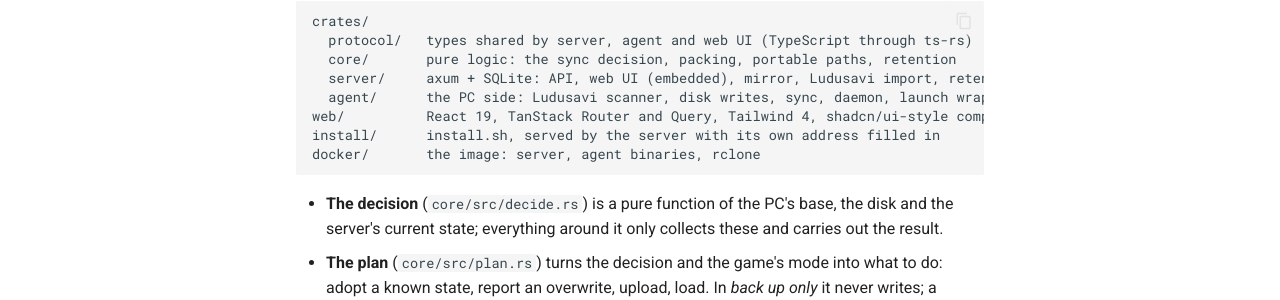
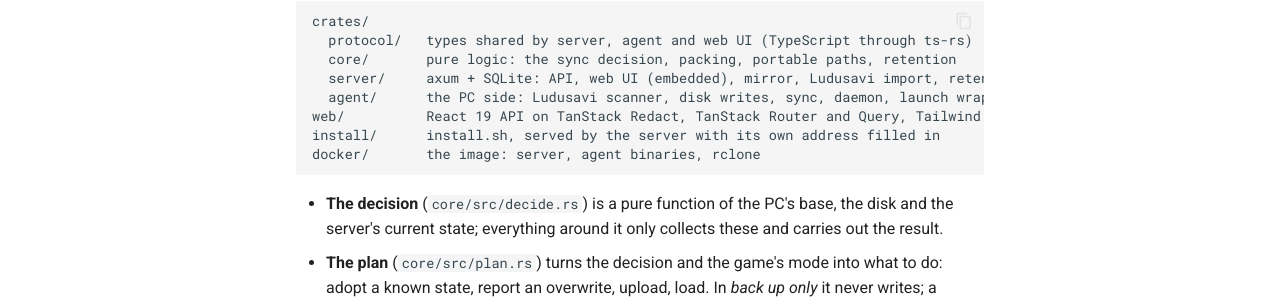
Before and after one commit to firsttris/spielstand, an MkDocs documentation site: the page built from docs/development.md, in a window 1280 px wide and 900 px high. Shown: the part 408-708 px from the top of the window. Built offline with MkDocs 1.6.1 and Material for MkDocs 9.7.7, drawn with Linux system fonts in a browser that asks for light colours; comment, search, counter and statistics services are not loaded.

Commit message:
Build the web UI on TanStack Redact (#31)
The code keeps importing from "react"; the Vite plugin of @tanstack/redact (pinned exactly to
0.3.1) points those imports at Redact, a smaller runtime with the React 19 API
(https://github.com/TanStack/redact). Initial JS shrinks from 120.2 kB to 74.4 kB gzip, all
client JS from 180.9 kB to 134.8 kB.


Claude-Session: https://claude.ai/code/session_01Y3rdfbVn9WQaWcUTzwvU2s

Co-authored-by: Claude <noreply@anthropic.com>

````diff
--- a/docs/development.md
+++ b/docs/development.md
@@ -17,7 +17,7 @@ crates/
   core/       pure logic: the sync decision, packing, portable paths, retention
   server/     axum + SQLite: API, web UI (embedded), mirror, Ludusavi import, retention
   agent/      the PC side: Ludusavi scanner, disk writes, sync, daemon, launch wrapper
-web/          React 19, TanStack Router and Query, Tailwind 4, shadcn/ui-style components, Paraglide
+web/          React 19 API on TanStack Redact, TanStack Router and Query, Tailwind 4, shadcn/ui-style components, Paraglide
 install/      install.sh, served by the server with its own address filled in
 docker/       the image: server, agent binaries, rclone
 ```
````
Also changed, not shown: README.md (+2 -2 lines), 3 other files.
